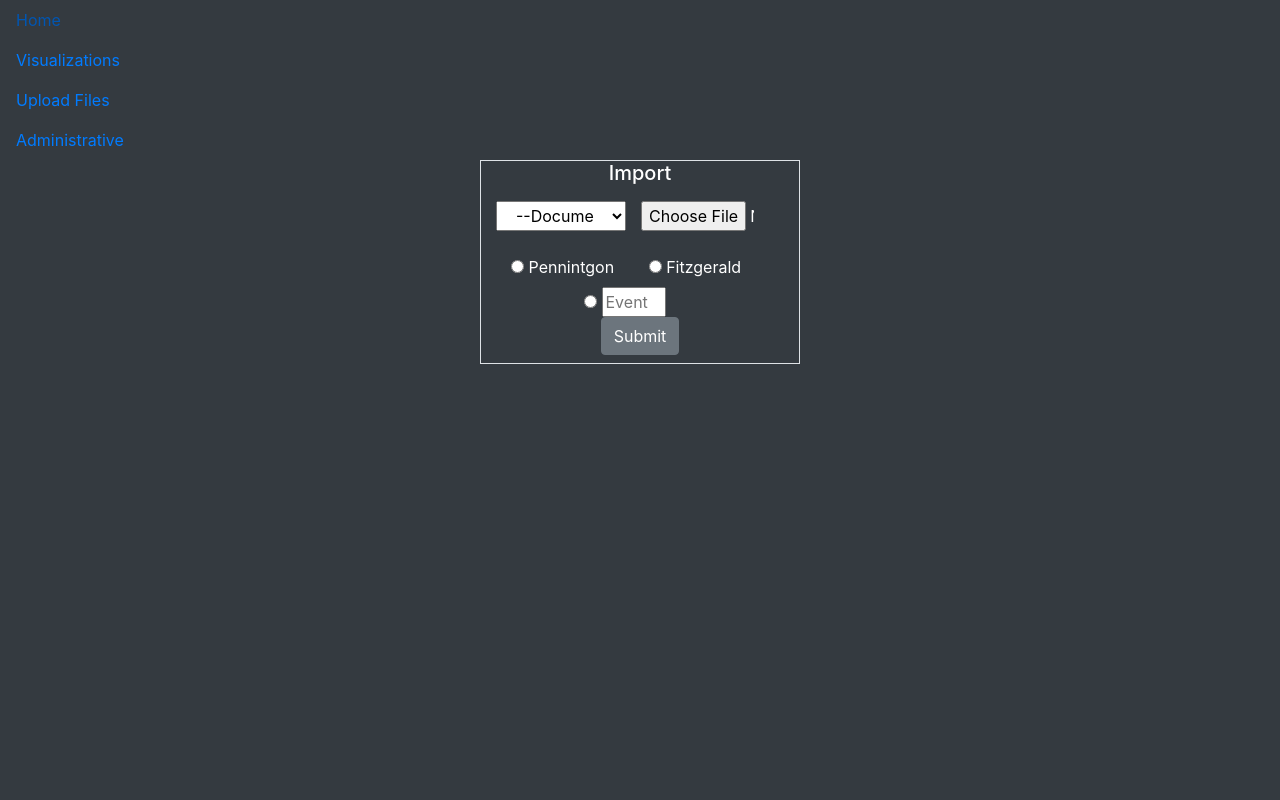
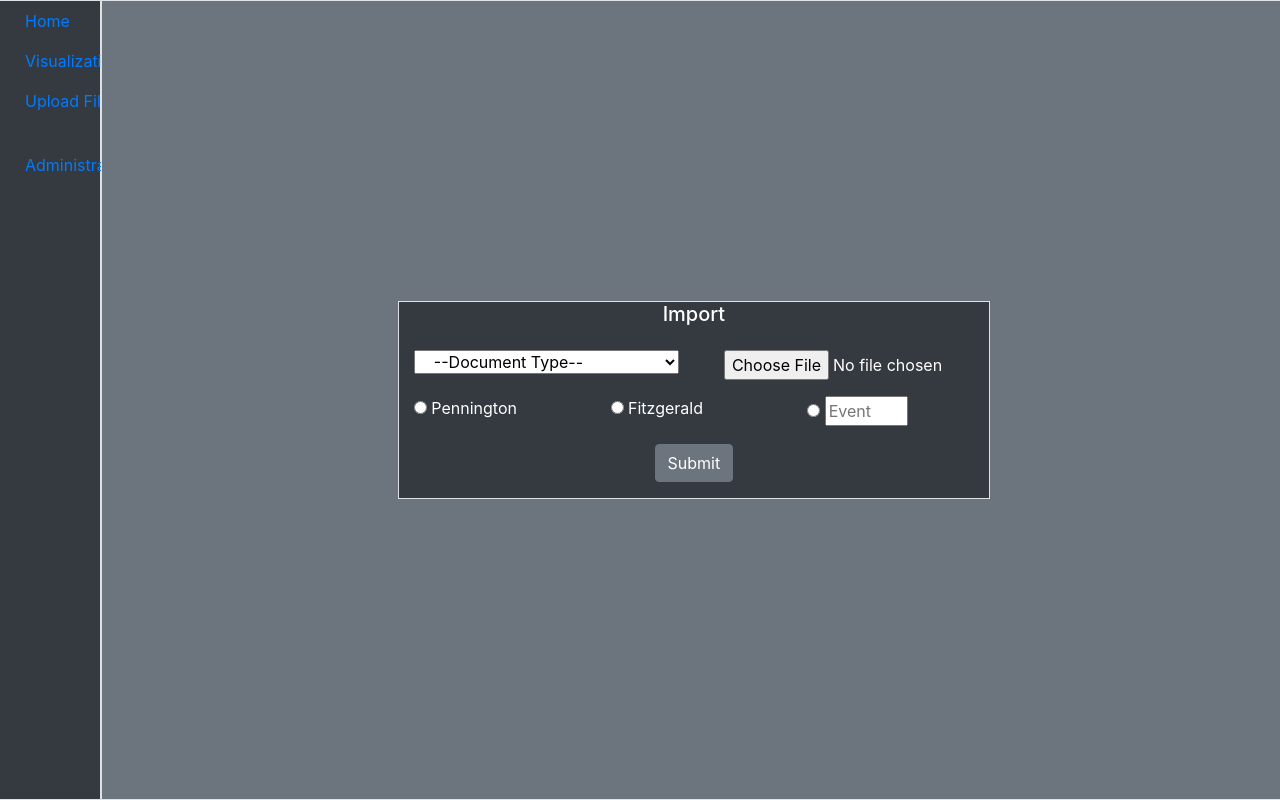
Before and after one commit to payton22/vmc-tracking-and-analytics-program, a Django app: page /import/ in a window 1280 px wide. Run offline with Django 3.2, Linux system fonts and the light colour scheme.

Commit message:
Added a css file for styling that is not included in boot strap. Recreated import page to follow a grid system. Structured base.html where content will split and nav bar will render on every page. Created blank homepage that extends from base.html.

```diff
--- /dev/null
+++ b/pages/static/pages/CSS/customStyles.css
@@ -0,0 +1,3 @@
+.full-height{
+    height: 100vh;
+}
--- a/pages/templates/pages/base.html
+++ b/pages/templates/pages/base.html
@@ -1,3 +1,4 @@
+{% load static %}
 <!DOCTYPE html>
 <html>
 <head>
@@ -5,16 +6,25 @@
 	<!-- The below is filled in by html files that extend this base.html -->
 	<title>{% block title %}{% endblock %}</title>
 	<link rel="stylesheet" href="https://cdn.jsdelivr.net/npm/bootstrap@4.5.3/dist/css/bootstrap.min.css" integrity="sha384-TX8t27EcRE3e/ihU7zmQxVncDAy5uIKz4rEkgIXeMed4M0jlfIDPvg6uqKI2xXr2" crossorigin="anonymous">
+	<link rel="stylesheet" type="type/css" href="{% static 'pages/CSS/customStyles.css' %}">
 </head>
-<body class="bg-dark text-white">
+<body class="row bg-dark text-white px-2" style="height: 100vh;">
+	<div class="col-lg-1 col-md-2 col-sm-4 border">
 		<nav class="nav flex-column">
 			<a href="" class="nav-link active">Home</a>
 			<a href="" class="nav-link">Visualizations</a>
 			<a href="" class="nav-link">Upload Files</a>
 			<a href="" class="nav-link">Administrative</a>
+		</nav>
+	</div>
 
-	</nav>
+	<div class="col-lg-11 col-md-10 col-sm-8 border bg-secondary">
+		<div class="row h-100 justify-content-center align-items-center">
 		<!-- The below is filled in by html files that extend this base.html -->
 		{% block content %}{% endblock %}
+		</div>
+	</div>
+
+
 </body>
 </html>
--- /dev/null
+++ b/pages/templates/pages/homePage.html
@@ -0,0 +1,3 @@
+{% extends "pages/base.html" %}
+
+{% block title %}VMC-TAP Home{% endblock title %}
--- a/pages/templates/pages/importPage.html
+++ b/pages/templates/pages/importPage.html
@@ -1,49 +1,52 @@
 {% extends "pages/base.html" %}
 
-{% block title %}Import{% endblock title %}
+{% block title %}VMC-TAP Import{% endblock title %}
 
 {% block content %}
+        <div class="container border w-50 bg-dark">
+
             <!-- Below the action attribute needs to have a URL to post data to (i.e. data parser) -->
-        <form class="border w-25 container" method="" action="">
-
-            <div class="col text-center pb-2">
-                <h5>Import</h5>
+            <form method="" action="">
+                <div class="row">
+                    <h5 class="col text-center">Import</h5>
                 </div>
 
                 <!-- Form group for selecting the document and doc type-->
-            <div class="form-group container row pb-2">
+                <div class="row my-3 form-group">
+                    <div class="col">
                         <select name="DocumentType" id="DocumentType" class="col-sm">
                             <option disabled selected value>--Document Type--</option>
                             <option value="Scanner document">Scanner CSV</option>
                             <option value="Demo Graphics">Demographics</option>
                             <option value="Google Forms">Google Forms Survey</option>
                         </select>
+                    </div>
+                    <div class="col">
                         <input type="file" class="col-sm">
+                    </div>
                 </div>
 
                 <!-- Radio buttons for selecting the locations that the associated document was taken-->
-            <div class="text-center container row">
-                <span class="">
-                    <span class="col-sm-12">
-                        <input type="radio" id="Pennington" name="documentType" class="">
-                        <label for="Pennington">Pennintgon</label>
-                    </span>
-
-                    <span class="col-sm-12">
-                        <input type="radio" id="Fitzgerald" name="documentType">
-                        <label for="Fitzgerald">Fitzgerald</label>
-                    </span>
-
-                    <span class="col-sm-12">
-                        <input type="radio" id="Event" name="documentType">
-                        <input type="text" for="Event" placeholder="Event" class="w-25">
-                    </span>
-                </span>
+                <div class="row form-group">
+                    <div class="col-4">
+                        <input type="radio" id="pennington" name="documentType">
+                        <label for="pennington">Pennington</label>
                     </div>
-
-            <!-- submit Button -->
-            <div class="col text-center pb-2">
+                    <div class="col-4">
+                        <input type="radio" id="fitzgerald" name="documentType">
+                        <label for="fitzgerald">Fitzgerald</label>
+                    </div>
+                    <div class="col-4">
+                        <input type="radio" id="event" name="documentType">
+                        <input type="text" for="event" placeholder="Event" class="w-50">
+                    </div>
+                </div>
+                <div class="col text-center my-3">
                     <button type="submit" class="btn btn-secondary">Submit</button>
                 </div>
             </form>
+        </div>
+
+
+
  {% endblock content %}
--- a/pages/templates/pages/landingPage.html
+++ b/pages/templates/pages/landingPage.html
@@ -23,7 +23,7 @@
         </div>
 
         <!-- Container for sign in form -->
-        <form class="container border w-25 pb-2" method="post" action="http://127.0.0.1:8000/import/">
+        <form class="container border w-25 pb-2" method="post" action="http://127.0.0.1:8000/home/">
             {% csrf_token %}
             <h5>Sign In</h5>
             <div class="form-group">
--- a/pages/urls.py
+++ b/pages/urls.py
@@ -4,5 +4,6 @@ from .views import *
 # manages the urls associated with the pages app
 urlpatterns = [
     path('', landingPageView, name='landingPage'),
-    path('import/', importPageView, name='importPage')
+    path('import/', importPageView, name='importPage'),
+    path('home/', homePageView, name="homePage")
 ]
--- a/pages/views.py
+++ b/pages/views.py
@@ -4,5 +4,8 @@ from django.http import HttpResponse
 def landingPageView(request):
     return render(request, 'pages/landingPage.html')
 
+def homePageView(request):
+    return render(request, 'pages/homePage.html')
+
 def importPageView(request):
     return render(request, 'pages/importPage.html')
```
Lines whose indentation alone changed are shown as unchanged.
